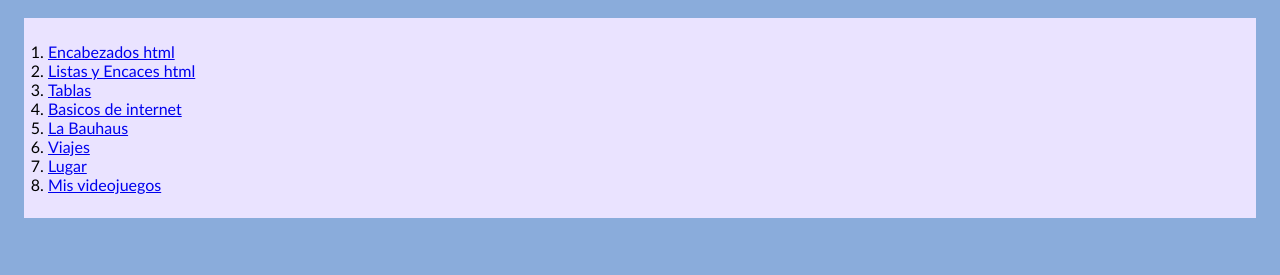
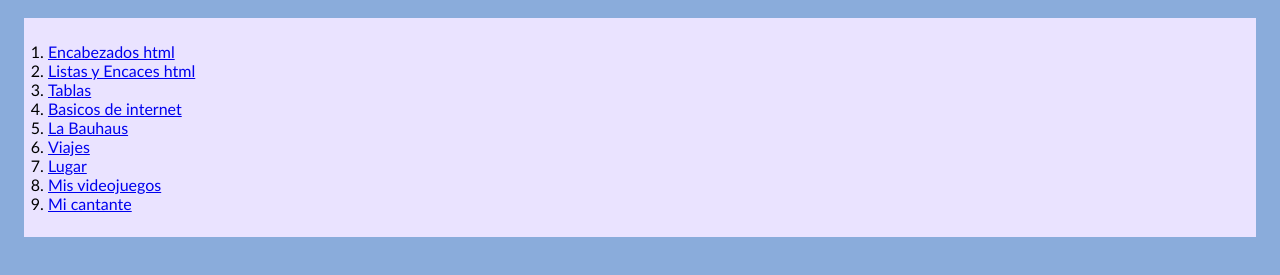
Before and after one commit to mayitzaespinoza261348-commits/practicas-Mayi, a plain HTML site: page index.html in a window 1280 px wide. Shown: the part 77-352 px from the top of the page. Drawn offline with Linux system fonts and the light colour scheme.

Commit message:
Update index.html

```diff
--- a/index.html
+++ b/index.html
@@ -17,6 +17,7 @@
         <li><a href="u2/viajes.html" target="_blank">Viajes</a></li>
         <li><a href="u2/lugar.html" target="_blank">Lugar</a></li>
         <li><a href="u2/videojuegos.html" target="_blank">Mis videojuegos</a></li>
+        <li><a href="u2/cantante.html" target="_blank">Mi cantante</a></li>
     </ol>
 </body>
 </html>
```
